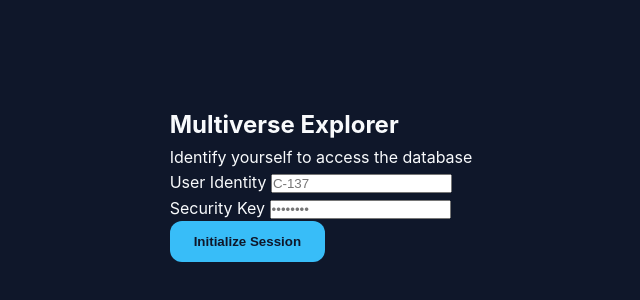
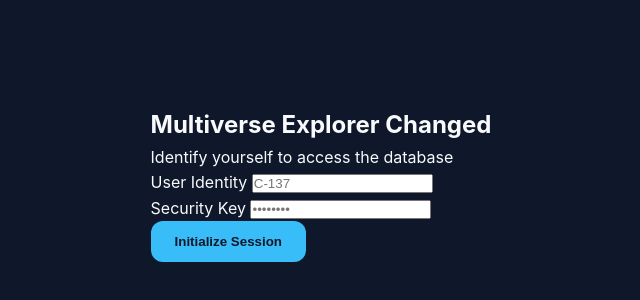
Before and after one commit to Kevin-Moyon/multiverse-explorer, a plain HTML site: page index.html in a window 1280 px wide. Shown: the part 216-516 px from the top of the page, without its empty margins (319-959 px from the left). Drawn offline with Linux system fonts and the light colour scheme.

Commit message:
feat: :sparkles: Changed Tittle on Index

```diff
--- a/index.html
+++ b/index.html
@@ -11,7 +11,7 @@
     <main class="container centered">
         <section class="auth-card card-shadow">
             <header class="auth-header">
-                <h1>Multiverse Explorer</h1>
+                <h1>Multiverse Explorer Changed</h1>
                 <p>Identify yourself to access the database</p>
             </header>
 
```
